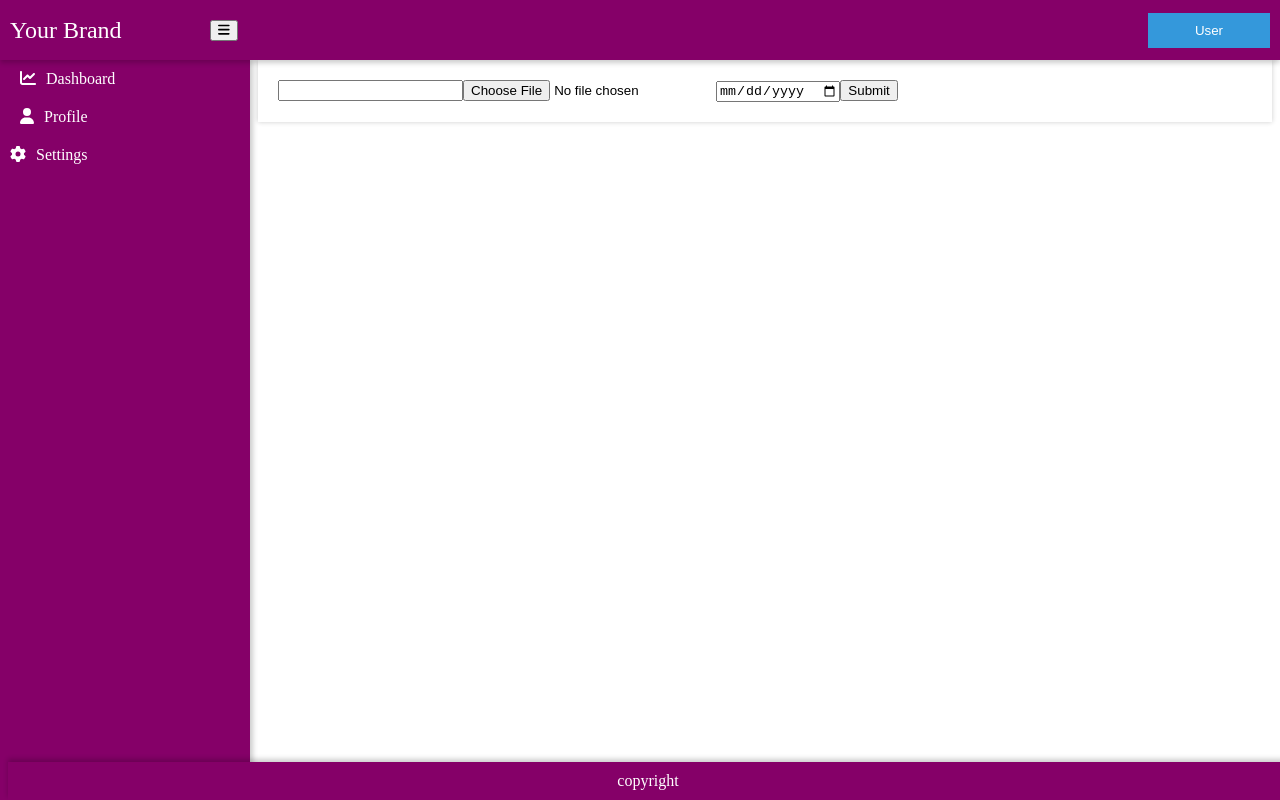
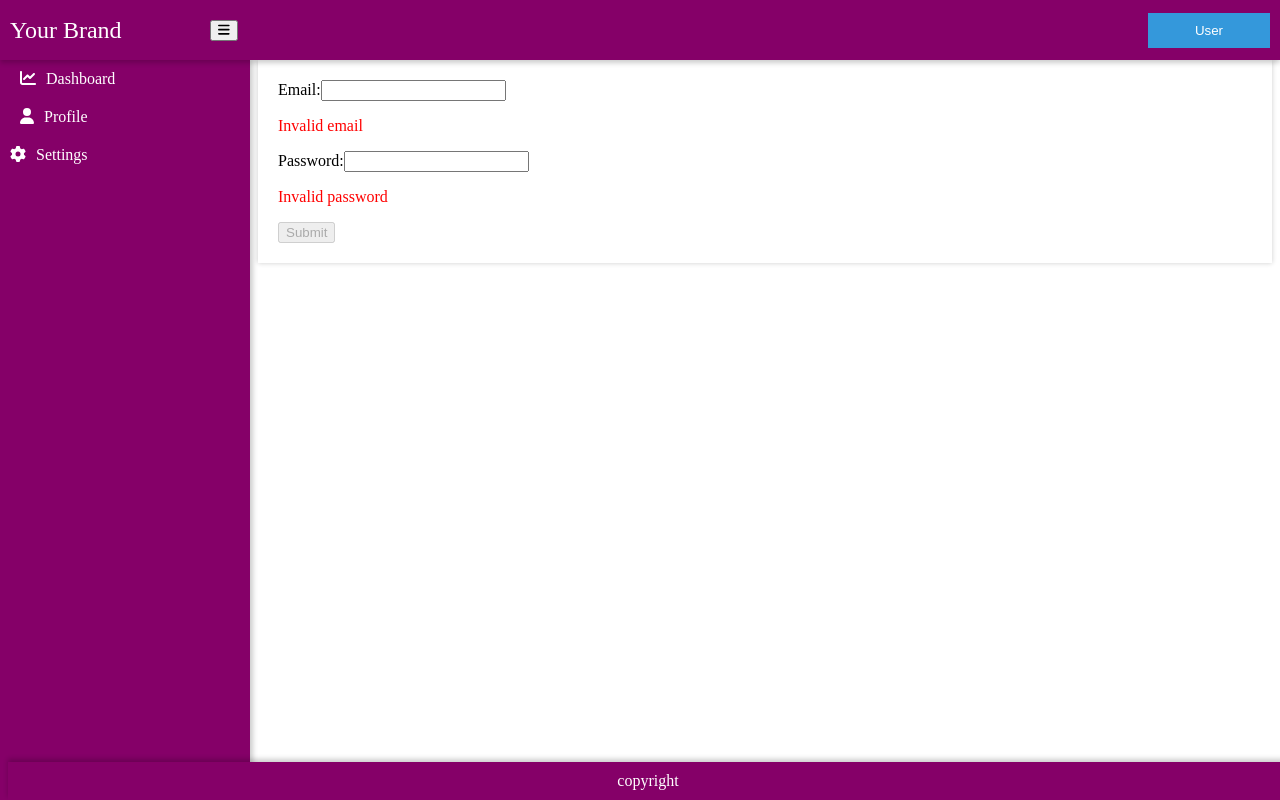
Before and after one commit to kumarnabin/vite-react, a React (Vite) app: page /login in a window 1280 px wide. Built offline with nearby package versions, Linux system fonts and the light colour scheme.

Commit message:
signal used for form

```diff
--- a/package.json
+++ b/package.json
@@ -15,6 +15,7 @@
     "@fortawesome/free-regular-svg-icons": "^6.4.2",
     "@fortawesome/free-solid-svg-icons": "^6.4.2",
     "@fortawesome/react-fontawesome": "^0.2.0",
+    "@preact/signals-react": "^1.3.6",
     "react": "^18.2.0",
     "react-dom": "^18.2.0",
     "react-router-dom": "^6.18.0"
--- a/src/pages/Login.tsx
+++ b/src/pages/Login.tsx
@@ -1,72 +1,45 @@
-import React, {useState} from 'react';
+import React from 'react';
+import {computed, signal} from "@preact/signals-react";
+
+const emailSignal = signal('');
+const passwordSignal = signal('');
+const isValidEmail = (email) => {
+    const regex = /^[\w-.]+@([\w-]+.)+[a-z]{2,}$/;
+    return regex.test(email);
+};
+const isValidPassword = (password) => {
+    const strongPasswordRegex = /^(?=.*[a-z])(?=.*[A-Z])(?=.*\d)(?=.*[@#$%^&*])[^\s]{8,}$/;
+    return strongPasswordRegex.test(password);
+};
+
+const isEmailValid = computed(() => isValidEmail(emailSignal.value));
+const isPasswordValid = computed(() => isValidPassword(passwordSignal.value));
 
 function Login() {
-    const [document, setDocument] = useState({name: '', file: null, date: ''});
-    const [errors, setErrors] = useState({name: '', file: '', date: ''});
 
-    const handleChange = (e) => {
-        const {name, value, type, files} = e.target;
-
-        if (type === 'file') {
-            if (files.length > 0) {
-                setDocument({...document, [name]: files[0]});
-                setErrors({...errors, file: ''});
-            } else {
-                setDocument({...document, [name]: null});
-                setErrors({...errors, file: 'File is required'});
-            }
-        } else {
-
-            setDocument({...document, [name]: value});
-            if (name === 'name') {
-
-                if (value.trim() === '') {
-                    setErrors({...errors, name: 'Invalid name'});
-                } else {
-                    setErrors({...errors, name: ''});
-                }
-            }
-        }
-    };
-
-    const handleSubmit = (e) => {
-        e.preventDefault();
-
-        if (!document.file) {
-            setErrors({...errors, file: 'File is required'});
-        }
-
-        if (document.name.trim() === '') {
-            setErrors({...errors, name: 'Invalid name'});
-        }
-
-        console.log('File: ', document.file);
-    };
 
     return (
-        <form onSubmit={handleSubmit}>
-            <input
-                type="text"
-                name="name"
-                value={document.name}
-                onChange={handleChange}
-            />
-            {errors.name && <p style={{color: 'red'}}>{errors.name}</p>}
-            <input
-                type="file"
-                name="file"
-                onChange={handleChange}
-            />
-            {errors.file && <p style={{color: 'red'}}>{errors.file}</p>}
+        <form>
+            <div>
+                <label>Email:</label>
+                <input
+                    type="email"
+                    value={emailSignal.value}
+                    onChange={(event) => emailSignal.value = event.target.value}
+                />
+                {isEmailValid.value ? null : <p style={{color: "red"}}>Invalid email</p>}
+            </div>
+            <div>
 
-            <input
-                type="date"
-                name="date"
-                value={document.date}
-                onChange={handleChange}
-            />
-            {errors.name && <p style={{color: 'red'}}>{errors.name}</p>}
-            <button type="submit">Submit</button>
+                <label>Password:</label>
+                <input
+                    type="password"
+                    value={passwordSignal.value}
+                    onChange={(event) => passwordSignal.value = event.target.value}
+                />
+                {isPasswordValid.value ? null : <p style={{color: "red"}}>Invalid password</p>}
+            </div>
+            <button disabled={!isEmailValid.value && !isPasswordValid.value}>Submit</button>
         </form>
     );
 }
--- /dev/null
+++ b/src/signals.tsx
@@ -0,0 +1,4 @@
+import {signal} from "@preact/signals-react";
+
+export const count = signal(0);
+export const name = signal("");
```
Also changed, not shown: 2 other files (tests, documents, lock files or other folders).
